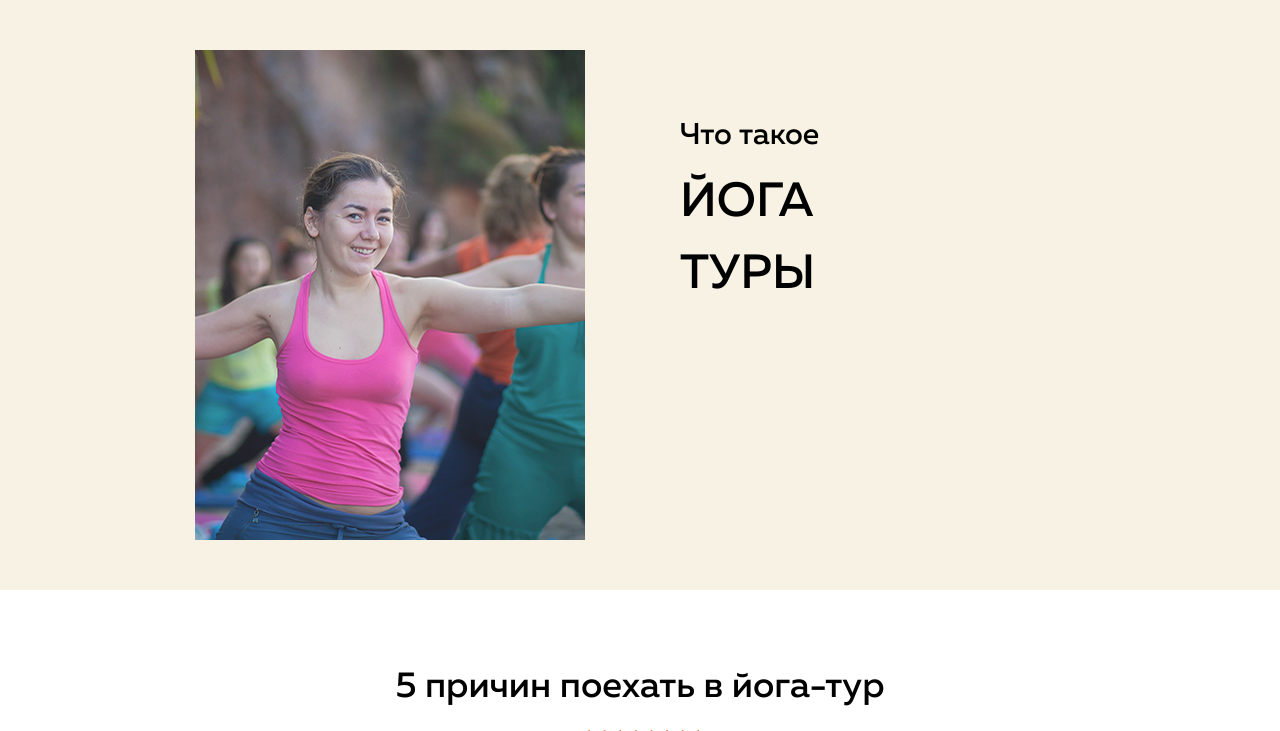
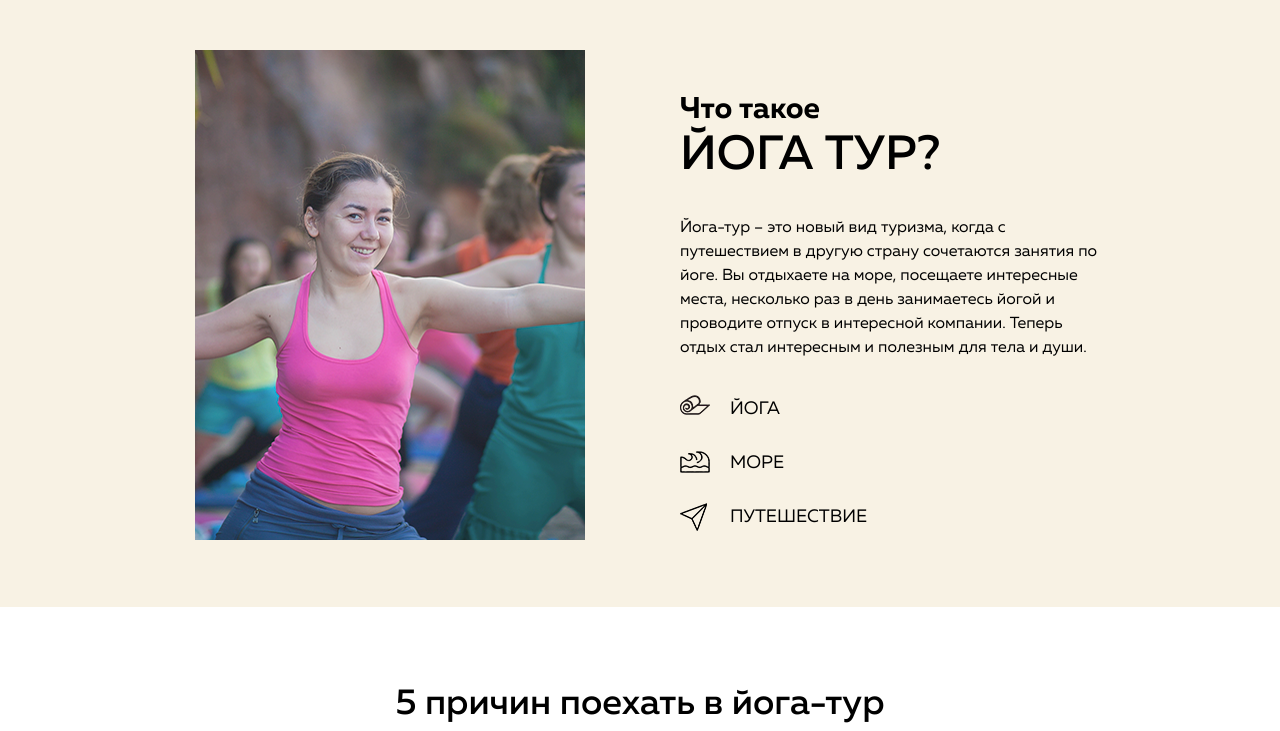
Before and after one commit to dmitriywolf/yoga, a website: page src/index.html in a window 1280 px wide. Shown: the part 800-1531 px from the top of the page. Drawn offline with nearby package versions, Linux system fonts and the light colour scheme; files that its build step writes are made by us from their sources; files whose address does not match are found by name.

Commit message:
create preamble section

```diff
--- a/src/index.html
+++ b/src/index.html
@@ -64,12 +64,36 @@
     <div class="section--bg preamble__wrapper">
         <div class="container">
             <div class="preamble row">
+
                 <div class="preamble__img-wrapper col-6">
                     <img src="img/preamble/item-1.png" alt="">
                 </div>
 
                 <div class="preamble__content col-6">
-                    <h2 class="preamble__title"><span>Что такое</span><br>йога туры</h2>
+                    <h2 class="preamble__title">
+                        <span class="preamble__title--small">Что такое</span><br>
+                        <span class="preamble__title--big">йога тур?</span>
+                    </h2>
+
+                    <p class="preamble__text">
+                        Йога-тур – это новый вид туризма, когда с путешествием в
+                        другую страну сочетаются занятия по йоге. Вы отдыхаете на море,
+                        посещаете интересные места, несколько раз в день занимаетесь
+                        йогой и проводите отпуск в интересной компании. Теперь отдых
+                        стал интересным и полезным для тела и души.
+                    </p>
+
+                    <ul class="preamble__list">
+                        <li class="preamble__item preamble__item--yoga">
+                            Йога
+                        </li>
+                        <li class="preamble__item preamble__item--sea">
+                            Море
+                        </li>
+                        <li class="preamble__item preamble__item--travel">
+                            Путешествие
+                        </li>
+                    </ul>
                 </div>
 
             </div>
--- a/src/scss/blocks/preamble.scss
+++ b/src/scss/blocks/preamble.scss
@@ -11,16 +11,57 @@
 
 
 .preamble__title {
-    max-width: 266px;
-    margin: 45px auto 30px 30px;
+    max-width: 285px;
+    margin: 42px auto 30px 30px;
 
-    font-size: 48px;
-    font-weight: 500;
+    line-height: 1.2;
 
+    &--small {
+        font-size: 30px;
+    }
+
+    &--big {
+        font-size: 48px;
+        font-weight: 500;
+        text-transform: uppercase;
+
+    }
+
+}
+
+.preamble__text  {
+    padding-left: 30px;
+    padding-bottom: 35px;
+
+    font-size: 16px;
+    font-weight: 400;
+}
+
+.preamble__list {
+    padding-left: 30px;
+    margin: 0;
+    list-style: none;
+}
+
+.preamble__item {
+    margin-bottom: 26px;
+    padding: 5px 0 5px 50px;
+    font-size: 18px;
+    font-weight: 400;
+    line-height: 1;
     text-transform: uppercase;
 
-    span {
-        font-size: 30px;
-        text-transform: initial;
+    &--yoga {
+        background: url("../img/preamble/icon-1.png") no-repeat;
     }
+
+    &--sea {
+        background: url("../img/preamble/icon-2.png") no-repeat;
+    }
+
+    &--travel {
+        background: url("../img/preamble/icon-3.png") no-repeat;
+    }
+
+
 }
```
Also changed, not shown: src/img/preamble/icon-1.png (added), src/img/preamble/icon-2.png (added), src/img/preamble/icon-3.png (added).
